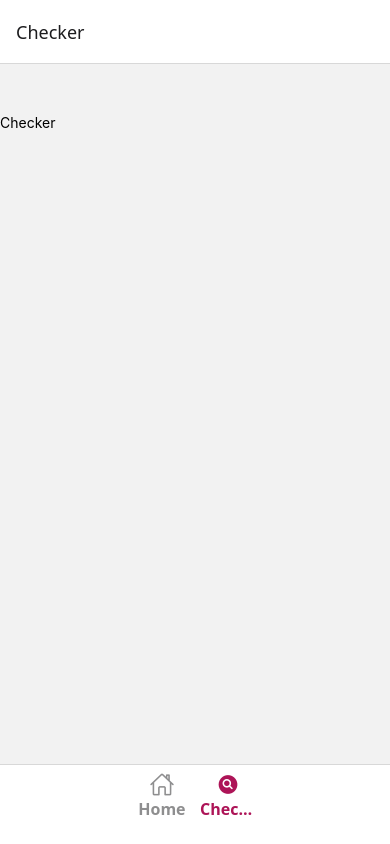
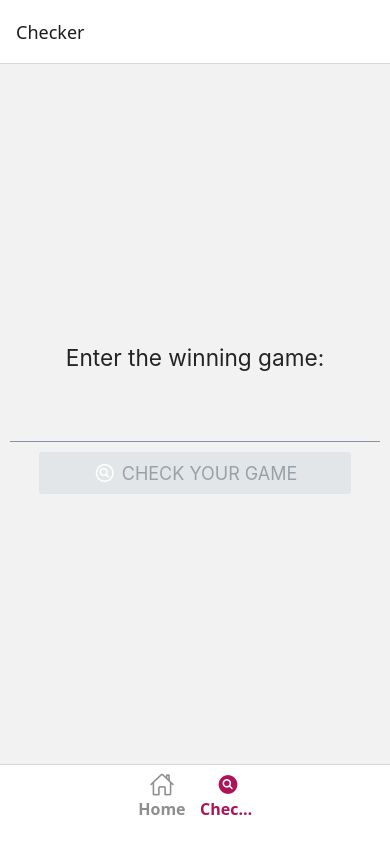
Before and after one commit to MatheusMFranco/better, a React Native app: screen /Checker in a window 390 px wide. Built offline with nearby package versions, Linux system fonts and the light colour scheme.

Commit message:
feat: add checker validation

```diff
--- a/src/views/Checker.tsx
+++ b/src/views/Checker.tsx
@@ -1,29 +1,59 @@
-import React, { Component } from 'react';
+import React, { useState } from 'react';
 import {
-  Text,
   SafeAreaView,
   StyleSheet,
-  ViewStyle,
 } from 'react-native';
+import { Button, Text, Input } from '@rneui/themed';
+import Ionicons from 'react-native-vector-icons/Ionicons';
 
-interface Props {}
+const Checker = () => {
+  const [game, setGame] = useState('');
 
-interface State {}
+  const isInvalid = !/^(?!.*\b(\d{2})\b.*\b\1\b)(0[1-9]|[1-5][0-9]|60)([,]?(0[1-9]|[1-5][0-9]|60)){5,11}$/.test(game.replaceAll(' ', ''));
+  const verify = () => game.trim();
 
-export default class Checker extends Component<Props, State> {
+  return (
+    <SafeAreaView style={style.Checker}>
+      <Text h4 style={style.Container}>
+      Enter the winning game:
+      </Text>
+      <Input
+        style={[style.Input, style.Container]}
+        onChangeText={setGame}
+        errorStyle={style.Input}
+        errorMessage={!!game && isInvalid ? `Insert a valid game` : ''}
+      />
+      <Button
+        title=" CHECK YOUR GAME"
+        color="secondary"
+        icon={<Ionicons name='search-circle-outline' size={24} color='white' />}
+        onPress={() => verify()}
+        disabled={isInvalid}
+        containerStyle={style.Action}
+      />
+    </SafeAreaView>
+  );
+};
 
-  render() {
-    return (
-      <SafeAreaView style={styles.container}>
-        <Text>Checker</Text>
-      </SafeAreaView>
-    );
-  }
-}
+const style = StyleSheet.create({
+  Checker: {
+    flexGrow: 1,
+    justifyContent: 'center',
+    alignItems: 'center',
+    fontSize: 12,
+    textAlign: 'justify',
+  },
+  Container: {
+    margin: 10,
+  },
+  Input: {
+    fontSize: 24,
+    textAlign: 'center',
+    fontWeight: 'bold',
+  },
+  Action: {
+    width: '80%',
+  },
+});
 
-const styles = StyleSheet.create({
-  container: {
-    flex: 1,
-    paddingTop: 50,
-  } as ViewStyle,
-});
+export default Checker;
```
